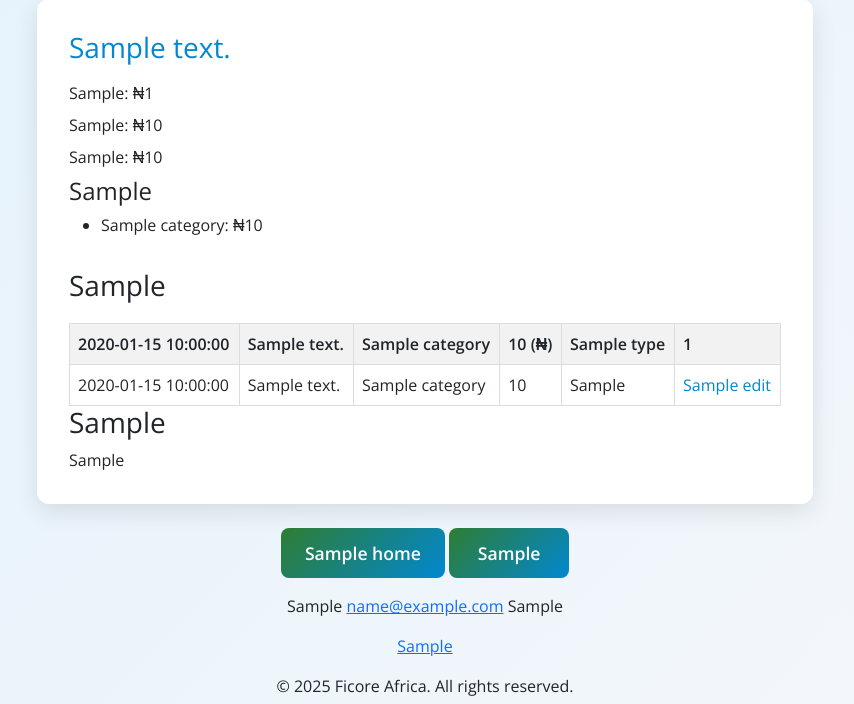
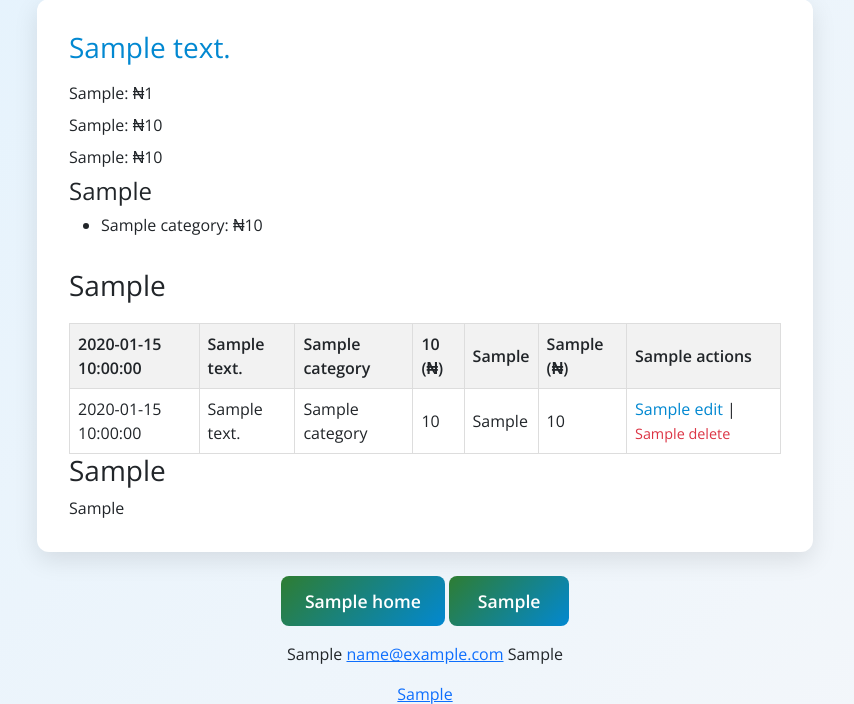
Before and after one commit to Muhammad-Sani1/FFTS, a Python web app: template templates/expense_tracker_dashboard.html in a window 1280 px wide. Shown: the part 146-850 px from the top of the page, without its empty margins (215-1069 px from the left). Run offline with Jinja, Linux system fonts and the light colour scheme; the template is opened without the code that fills it: most values are stand-ins (such as "Sample title", 1, 10 or a date in 2020).

Commit message:
Update expense_tracker_dashboard.html

```diff
--- a/templates/expense_tracker_dashboard.html
+++ b/templates/expense_tracker_dashboard.html
@@ -102,6 +102,20 @@
             background: linear-gradient(135deg, #1B5E20, #01579B);
             box-shadow: 0 6px 16px rgba(0, 0, 0, 0.3);
         }
+        .action-buttons form {
+            display: inline;
+        }
+        .action-buttons button {
+            background: none;
+            border: none;
+            color: #dc3545;
+            cursor: pointer;
+            font-size: 0.9rem;
+            padding: 0;
+        }
+        .action-buttons button:hover {
+            text-decoration: underline;
+        }
         @media (max-width: 576px) {
             .container {
                 padding: 10px;
@@ -140,12 +154,12 @@
         <div class="dashboard-card">
             <div class="summary-section">
                 <h3>{{ translations['Expense Summary'] }}</h3>
-                <p>{{ translations['Total Income'] }}: ₦{{ expense_summary.total_income | round(2) }}</p>
-                <p>{{ translations['Total Expenses'] }}: ₦{{ expense_summary.total_expenses | round(2) }}</p>
-                <p>{{ translations['Net Balance'] }}: ₦{{ expense_summary.net_balance | round(2) }}</p>
+                <p>{{ translations['Total Income'] }}: ₦{{ summary.total_income | round(2) }}</p>
+                <p>{{ translations['Total Expenses'] }}: ₦{{ summary.total_expenses | round(2) }}</p>
+                <p>{{ translations['Running Balance'] }}: ₦{{ summary.running_balance | round(2) }}</p>
                 <h4>{{ translations['By Category'] }}</h4>
                 <ul>
-                    {% for category, amount in expense_summary.by_category.items %}
+                    {% for category, amount in summary.by_category.items() %}
                         <li>{{ translations.get(category, category) }}: ₦{{ amount | round(2) }}</li>
                     {% endfor %}
                 </ul>
@@ -160,8 +174,9 @@
                             <th>{{ translations['Description'] }}</th>
                             <th>{{ translations['Category'] }}</th>
                             <th>{{ translations['Amount'] }} (₦)</th>
-                            <th>{{ translations['Type'] }}</th>
-                            <th>{{ translations['Record ID'] }}</th>
+                            <th>{{ translations['Transaction Type'] }}</th>
+                            <th>{{ translations['Running Balance'] }} (₦)</th>
+                            <th>{{ translations['Actions'] }}</th>
                         </tr>
                     </thead>
                     <tbody>
@@ -172,7 +187,13 @@
                                 <td>{{ translations.get(expense.category, expense.category) }}</td>
                                 <td>{{ expense.amount | round(2) }}</td>
                                 <td>{{ translations.get(expense.transaction_type, expense.transaction_type) }}</td>
-                                <td><a href="{{ url_for('expense_tracker_form', record_id=expense.id) }}">{{ translations['Edit'] }}</a></td>
+                                <td>{{ expense.running_balance | round(2) }}</td>
+                                <td class="action-buttons">
+                                    <a href="{{ url_for('expense_tracker_form', record_id=expense.id) }}">{{ translations['Edit'] }}</a> |
+                                    <form action="{{ url_for('delete_transaction', transaction_id=expense.id) }}" method="POST" onsubmit="return confirm('{{ translations['Are you sure you want to delete this transaction?'] }}');">
+                                        <button type="submit">{{ translations['Delete'] }}</button>
+                                    </form>
+                                </td>
                             </tr>
                         {% endfor %}
                     </tbody>
```
